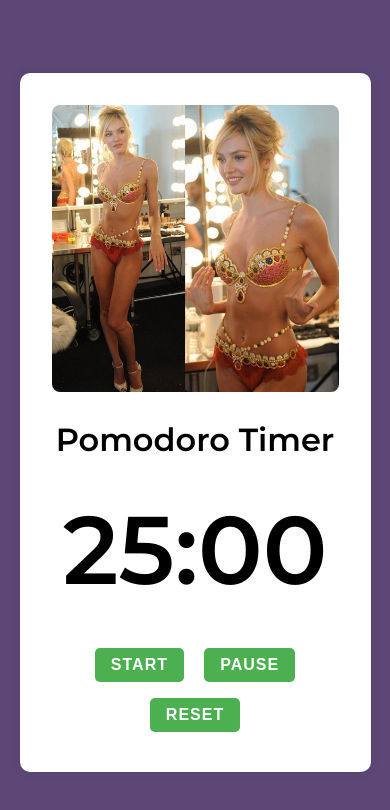
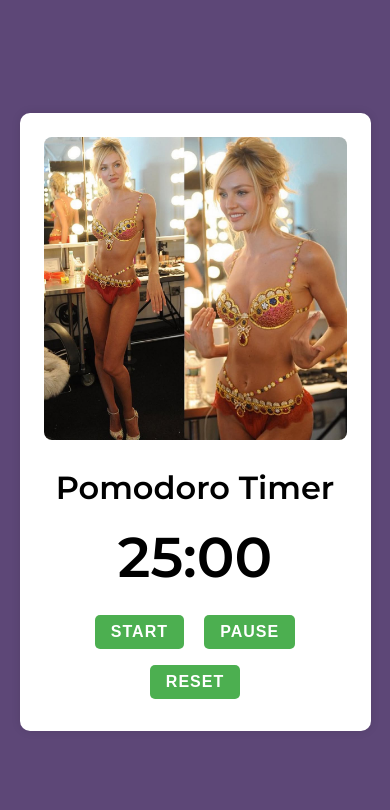
Before and after one commit to allenthird/Pomodoro, a plain HTML site: page index.html in a window 390 px wide. Drawn offline with Linux system fonts and the light colour scheme.

Commit message:
mobile friendlier

```diff
--- a/styles.css
+++ b/styles.css
@@ -36,6 +36,25 @@ body {
     margin: 2rem 0;
 }
 
+/* Add these media queries */
+@media (max-width: 768px) {
+    .timer {
+        font-size: 4rem;
+        margin: 1.5rem 0;
+    }
+}
+
+@media (max-width: 480px) {
+    .timer {
+        font-size: 3.5rem;
+        margin: 1rem 0;
+    }
+
+    .container {
+        padding: 1.5rem;
+    }
+}
+
 .controls button {
     font-size: 1rem;
     margin: 0.5rem;
```
